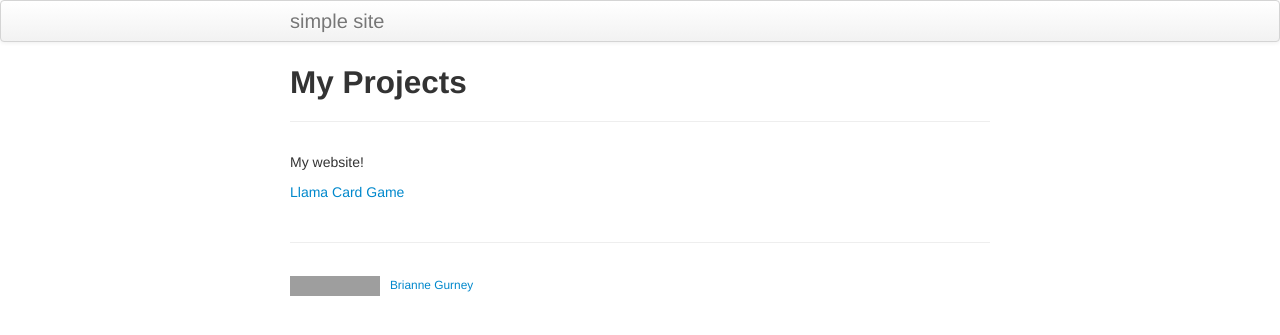
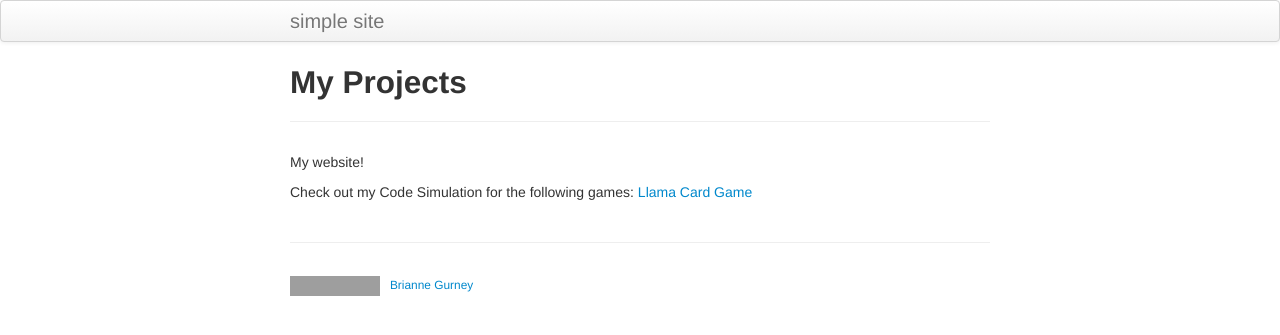
Before and after one commit to brigurney/myprojects, a Jekyll site: the page built from index.md, in a window 1280 px wide. Shown: the top 335 px of the page. Built offline with Jekyll 4.4.1, drawn with Linux system fonts in a browser that asks for light colours; grey boxes are pictures that could not be loaded.

Commit message:
Updating Llama

```diff
--- a/index.md
+++ b/index.md
@@ -6,4 +6,5 @@ description: Projects from classes and internship as well as Independent work.
 
 My website!
 
+Check out my Code Simulation for the following games:
 [Llama Card Game](pages/llamacards.html)
```
Also changed, not shown: pages/llamacards.md (renamed from pages/llamacards.html).
